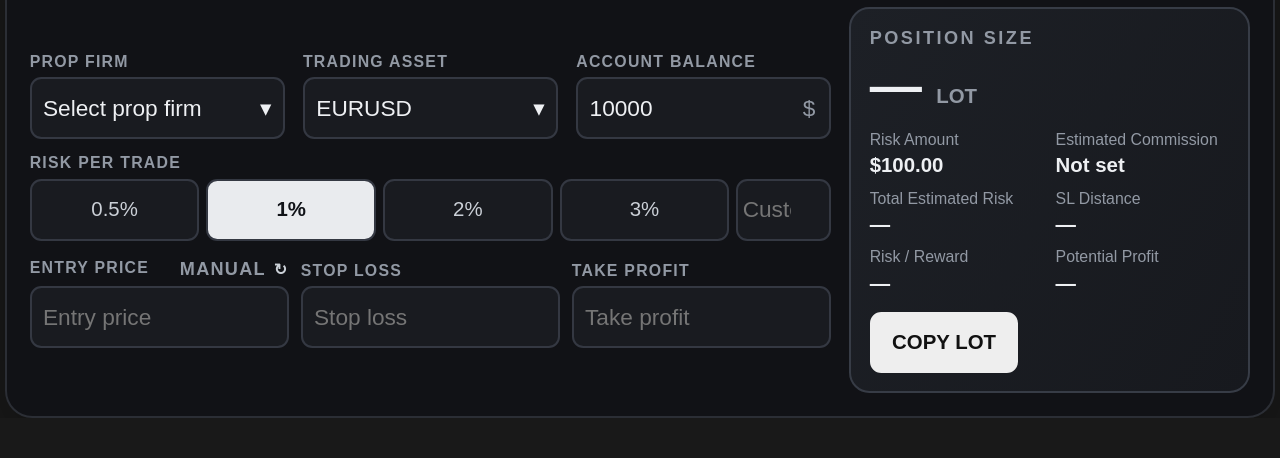
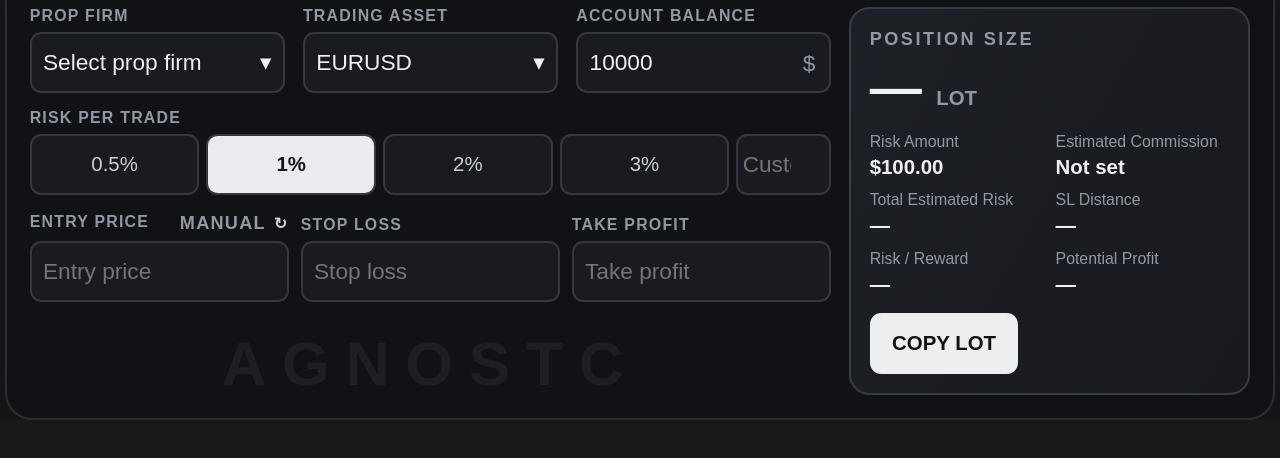
Before and after one commit to gutsusm/VVidget-, a plain HTML site: page index.html in a window 1280 px wide. Shown: the part 82-540 px from the top of the page. Drawn offline with Linux system fonts and the light colour scheme.

Commit message:
Update index.html

```diff
--- a/index.html
+++ b/index.html
@@ -102,6 +102,22 @@ input{font:inherit}
   flex-direction:column;
   justify-content:center;
   gap:8px;
+}
+
+/* Subtle brand watermark beneath the input fields */
+.inputs-watermark{
+  margin-top:3px;
+  padding:3px 0 0;
+  color:#eef0f3;
+  opacity:.055;
+  font-size:27px;
+  line-height:1;
+  font-weight:800;
+  letter-spacing:7px;
+  text-align:center;
+  white-space:nowrap;
+  pointer-events:none;
+  user-select:none;
 }
 
 .row{
@@ -535,6 +551,8 @@ input{font:inherit}
  </div>
 
 </div>
+
+<div class="inputs-watermark" aria-hidden="true">AGNOSTC</div>
 </div>
 
 <div class="result">
```
